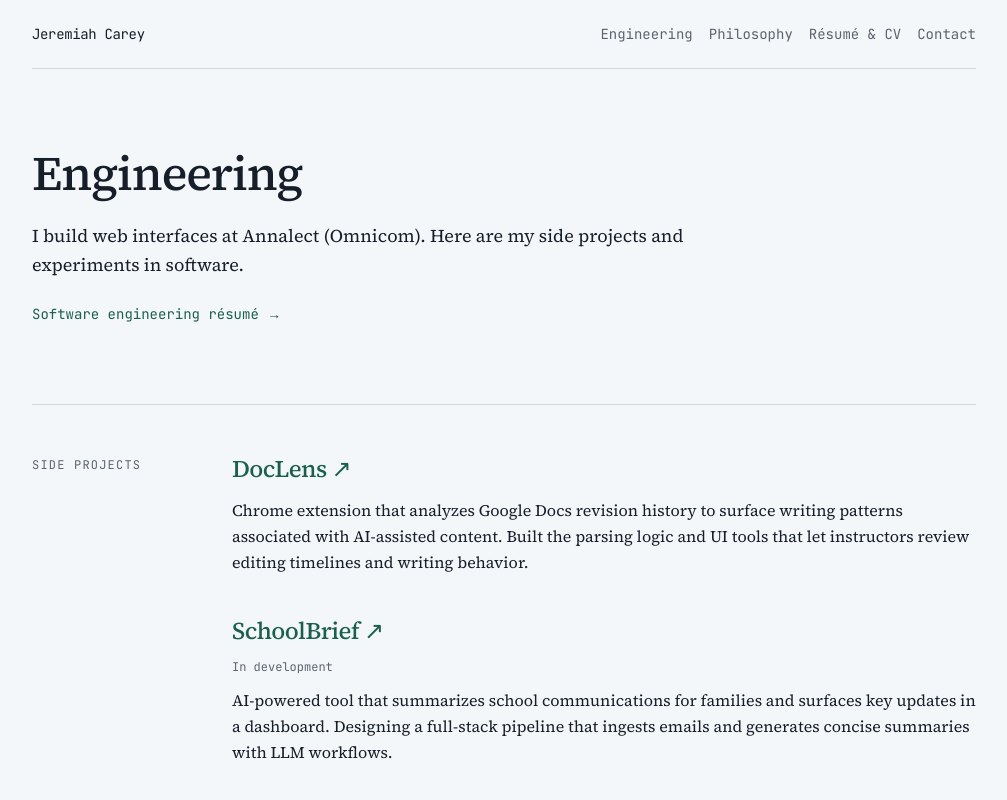
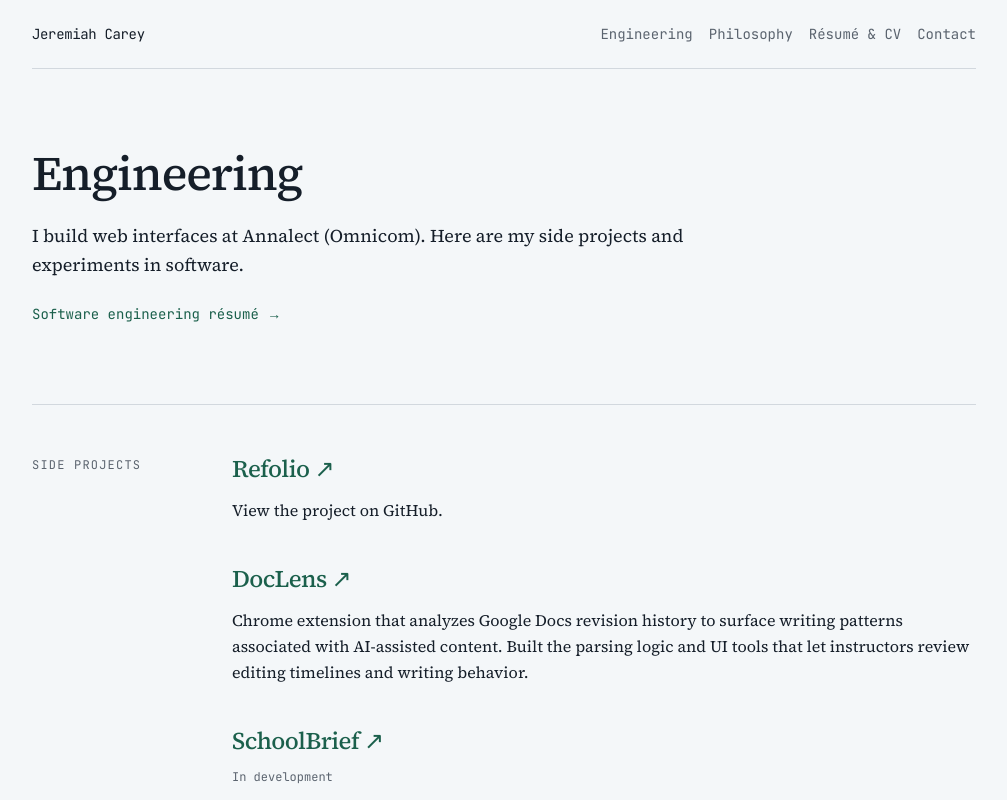
Before and after one commit to jeremiahcarey/personal-site, a Next.js app: page /engineering in a window 1280 px wide. Shown: the top 800 px of the page, without its empty margins (136-1143 px from the left). Built offline with nearby package versions, Linux system fonts and the light colour scheme.

Commit message:
Add refolio project

```diff
--- a/app/engineering/page.tsx
+++ b/app/engineering/page.tsx
@@ -9,6 +9,15 @@ export const metadata: Metadata = {
   title: 'Engineering',
   description: 'Side projects and software engineering work by Jeremiah Carey.',
 }
+
+const projects: { name: string; href: string; description: string; status?: string }[] = [
+  {
+    name: 'Refolio',
+    href: 'https://github.com/jeremiahcarey/refolio',
+    description: 'View the project on GitHub.',
+  },
+  ...resume.projects,
+]
 
 export default function EngineeringPage() {
   const notes = getSortedWritings().filter((item) => item.field === 'Engineering')
@@ -26,7 +35,7 @@ export default function EngineeringPage() {
       </header>
       <MarginSection label="Side projects" id="projects">
         <ul className="flex flex-col gap-10">
-          {resume.projects.map((project) => (
+          {projects.map((project) => (
             <li key={project.name} className="flex flex-col gap-3">
               <h2 className="text-2xl font-medium tracking-tight">
                 <a href={project.href} className="text-primary underline-offset-4 hover:underline">{project.name} ↗</a>
```
